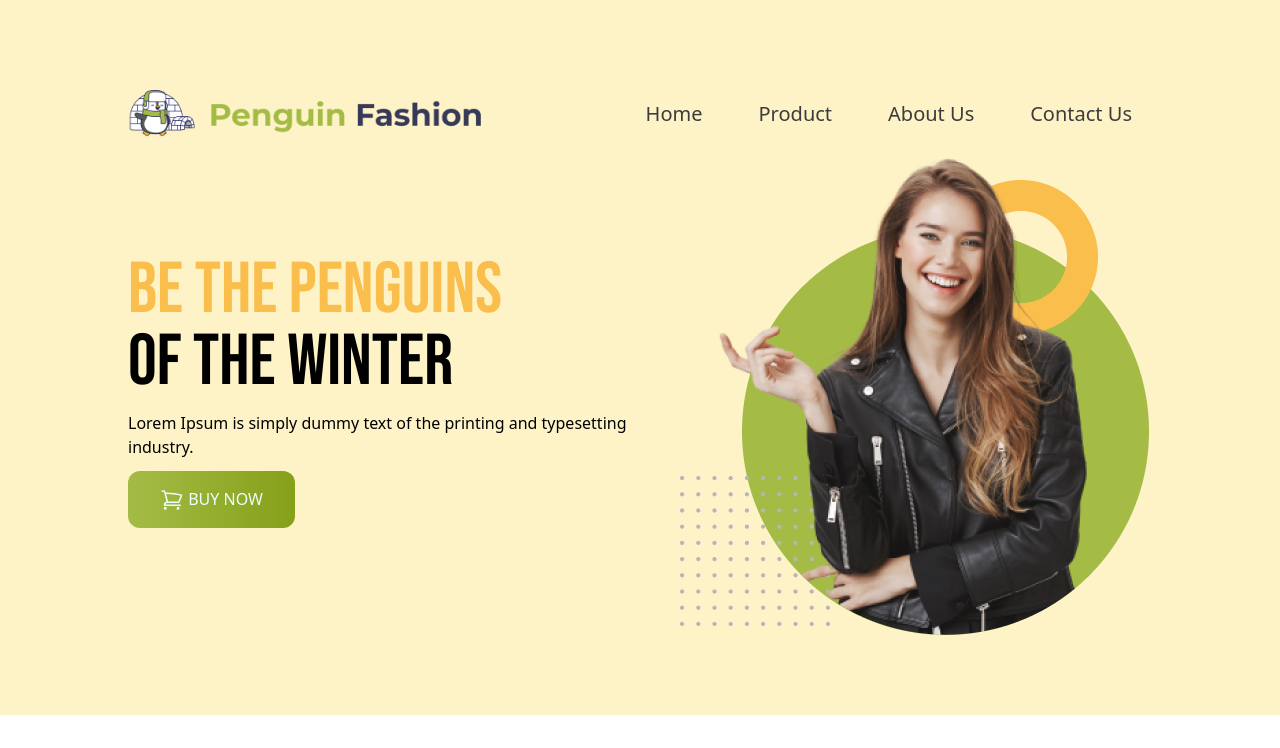
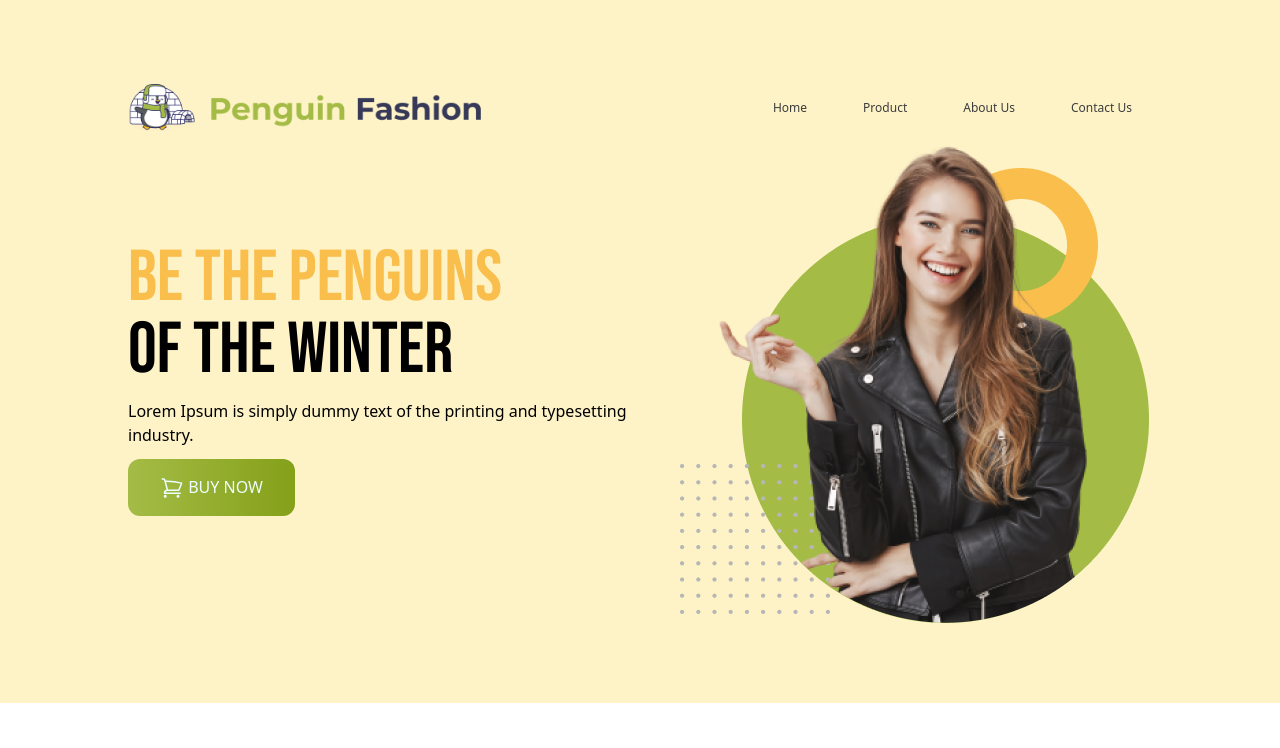
Before and after one commit to ROCKHOSSAIN/penguine-project, a plain HTML site: page index.html in a window 1280 px wide. Shown: the top 748 px of the page. Drawn offline with nearby package versions, Linux system fonts and the light colour scheme.

Commit message:
last time

```diff
--- a/index.html
+++ b/index.html
@@ -26,7 +26,7 @@
                 <img class="h-12" src="icons/logo.png" alt="">
 
             </div>
-            <ul class="flex gap-14 m-5 text-[#3C3C3C] text-xl">
+            <ul class="flex text-xs font-medium	 md:flex gap-14 m-5 text-[#3C3C3C] text-xl 	">
                 <li>Home</li>
                 <li>Product</li>
                 <li>About Us</li>
```
